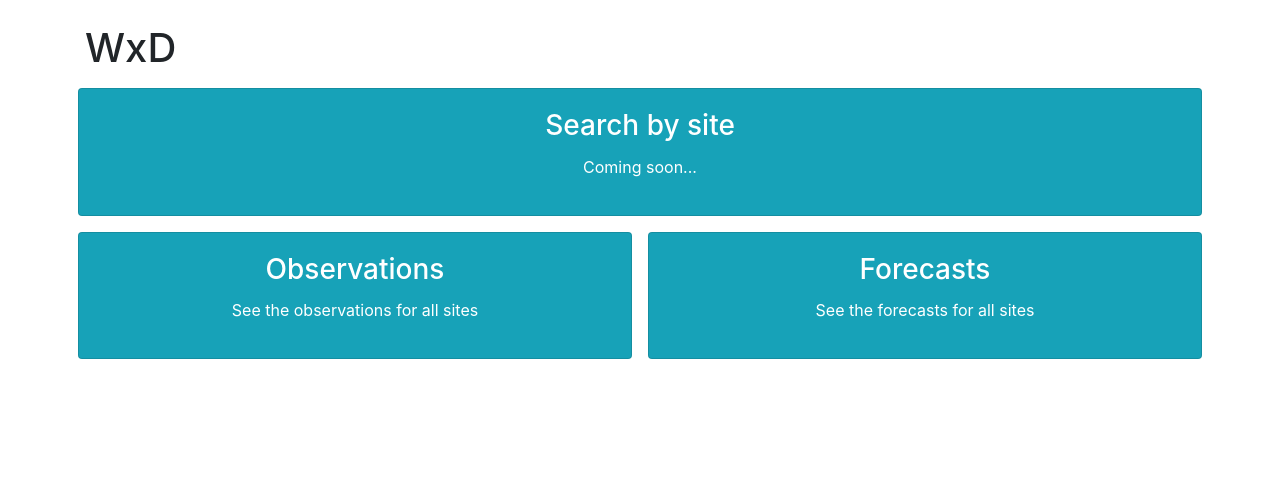
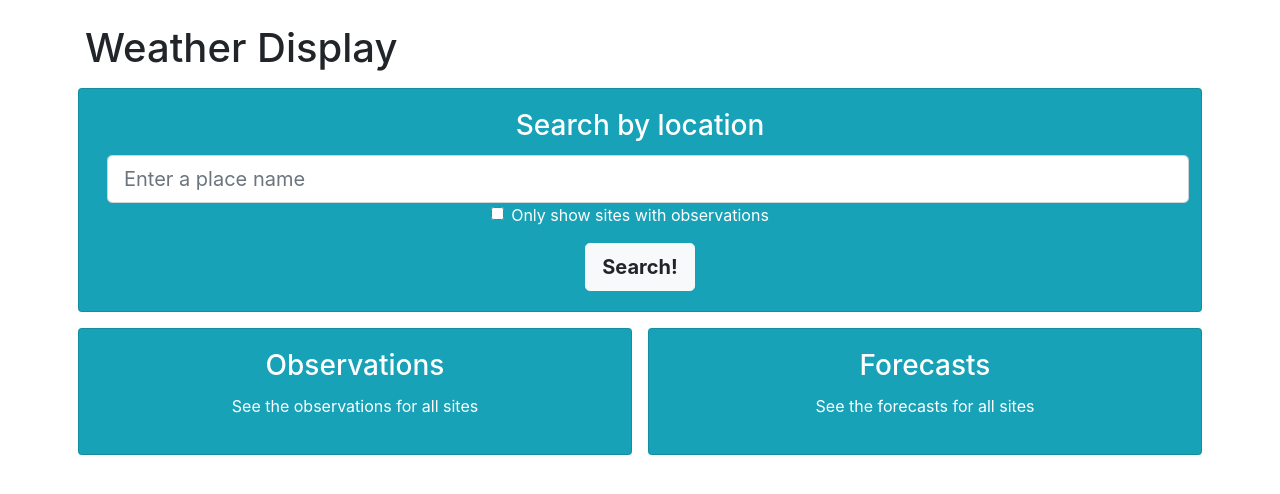
Before and after one commit to klssmith/WxD, a Flask app: page / in a window 1280 px wide. Shown: the part 56-550 px from the top of the page. Run offline with Flask 2, Linux system fonts and the light colour scheme; parts of the project's set-up code (start-up, migrations or seed data) failed here and were passed over; some libraries are stand-ins or nearby versions.

Commit message:
Allow search box to be used for forecasts and observations
This was previously only used for observations but now shows both
forecast and obs sites by default, or the 'obs' query parameter can be
added to restrict it to obs only.

Still to do:
- Fix the back button on the results page
- Change the links on the results page to not just link to the obs site

```diff
--- a/app/main/views.py
+++ b/app/main/views.py
@@ -7,6 +7,7 @@ from flask.views import View
 from app.datapoint_client.client import DatapointClient
 from app.datapoint_client.errors import SiteError
 from app.site_dao import (
+    dao_find_sites_by_name,
     dao_find_observation_sites_by_name,
     dao_get_all_sites,
     dao_get_all_sites_with_observations,
@@ -69,9 +70,15 @@ def site_observation(site_id):
 
 @main.route('/results')
 def results():
-    term = request.args.get('search-term')
-    result = dao_find_observation_sites_by_name(term)
-    return render_template('results.html', term=result)
+    search_term = request.args.get('search-term')
+    obs = request.args.get('obs')
+
+    if obs:
+        results = dao_find_observation_sites_by_name(search_term)
+    else:
+        results = dao_find_sites_by_name(search_term)
+
+    return render_template('results.html', results=results)
 
 
 @main.route('/forecasts/<int:site_id>')
--- a/app/site_dao.py
+++ b/app/site_dao.py
@@ -20,3 +20,9 @@
         Site.observations == True,  # noqa
         Site.name.ilike('%{}%'.format(term))
     ).order_by('name').all()
+
+
+def dao_find_sites_by_name(term):
+    return Site.query.filter(
+        Site.name.ilike('%{}%'.format(term))
+    ).order_by('name').all()
--- a/app/templates/index.html
+++ b/app/templates/index.html
@@ -1,16 +1,30 @@
 {% extends 'base.html' %}
 {% block content %}
 <div>
-  <h1>WxD</h1>
+  <h1>Weather Display</h1>
 </div>
 
 <div class="row">
   <div class="col-md p-2">
     <div class="card text-center bg-info text-white">
       <div class="card-body pg-3">
-        <h3 class="card-title">Search by site</h3>
-        <p class="card-text">Coming soon...</p>
-        <a href="#" class="stretched-link"></a>
+        <h3 class="card-title">Search by location</h3>
+
+        <form action="{{ url_for('main.results') }}">
+          <div class="row">
+            <div class="form-group col-sm-12">
+              <label class="sr-only">Search for a site</label>
+              <input class="form-control form-control-lg mx-2" name="search-term" type='text' placeholder="Enter a place name"></input>
+              <input type="checkbox" class="form-check-input" name="obs" value="yes">Only show sites with observations</input>
+            </div>
+          </div>
+          <div class="row">
+            <div class="col-sm-12">
+              <button type="submit" class="btn btn-lg btn-light font-weight-bold">Search!</button>
+            </div>
+          </div>
+        </form>
+
       </div>
     </div>
   </div>
--- a/app/templates/observation_sites.html
+++ b/app/templates/observation_sites.html
@@ -9,6 +9,7 @@
       <div class="form-group col-sm-10">
         <label class="sr-only">Search for a site</label>
         <input class="form-control form-control-lg mx-2" name="search-term" type='text' placeholder="Search for a site by name"></input>
+        <input type="hidden" name="obs" value="yes"></input>
       </div>
       <div class="col-sm-2">
         <button type="submit" class="btn btn-lg btn-info">Search</button>
--- a/app/templates/results.html
+++ b/app/templates/results.html
@@ -1,8 +1,8 @@
 {% extends 'base.html' %}
 {% block content %}
 <h1>Search Results</h1>
-  {% if term %}
-    {% for site in term %}
+  {% if results %}
+    {% for site in results %}
       <p class="site-links">
         <a href="{{ url_for('main.site_observation', site_id=site.id) }}">{{ site.name }}</a>
       </p>
```
Also changed, not shown: tests/app/test_site_dao.py (+18 -8 lines).
